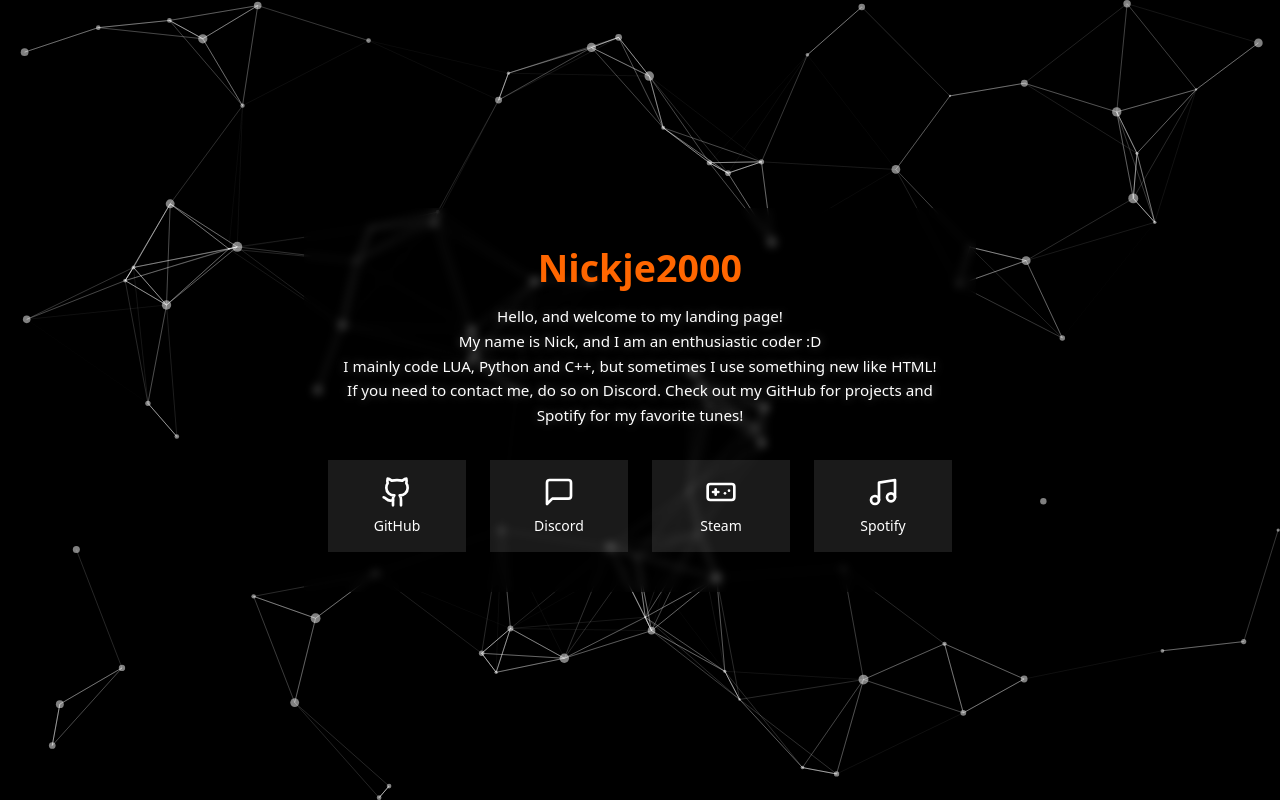
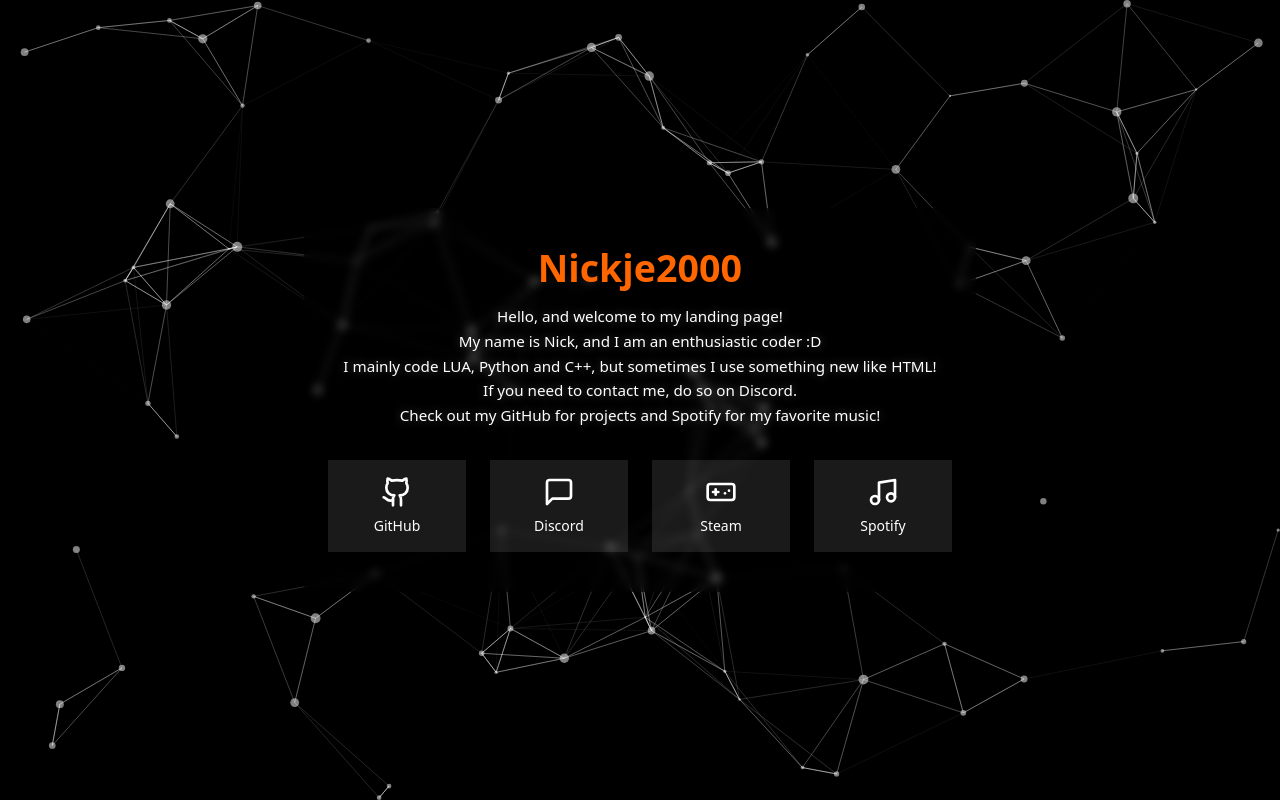
Before and after one commit to Nickje2000/landing-page, a Next.js app: page / in a window 1280 px wide. Built offline with nearby package versions, Linux system fonts and the light colour scheme.

Commit message:
Add files via upload

```diff
--- a/app/page.tsx
+++ b/app/page.tsx
@@ -15,8 +15,9 @@ export default function Home() {
           My name is Nick, and I am an enthusiastic coder :D
           <br />I mainly code LUA, Python and C++, but sometimes I use something new like HTML!
           <br />
-          If you need to contact me, do so on Discord. Check out my GitHub for projects and Spotify for my favorite
-          tunes!
+          If you need to contact me, do so on Discord.
+          <br />
+          Check out my GitHub for projects and Spotify for my favorite music!
         </p>
         <SocialConnections />
       </div>
```
